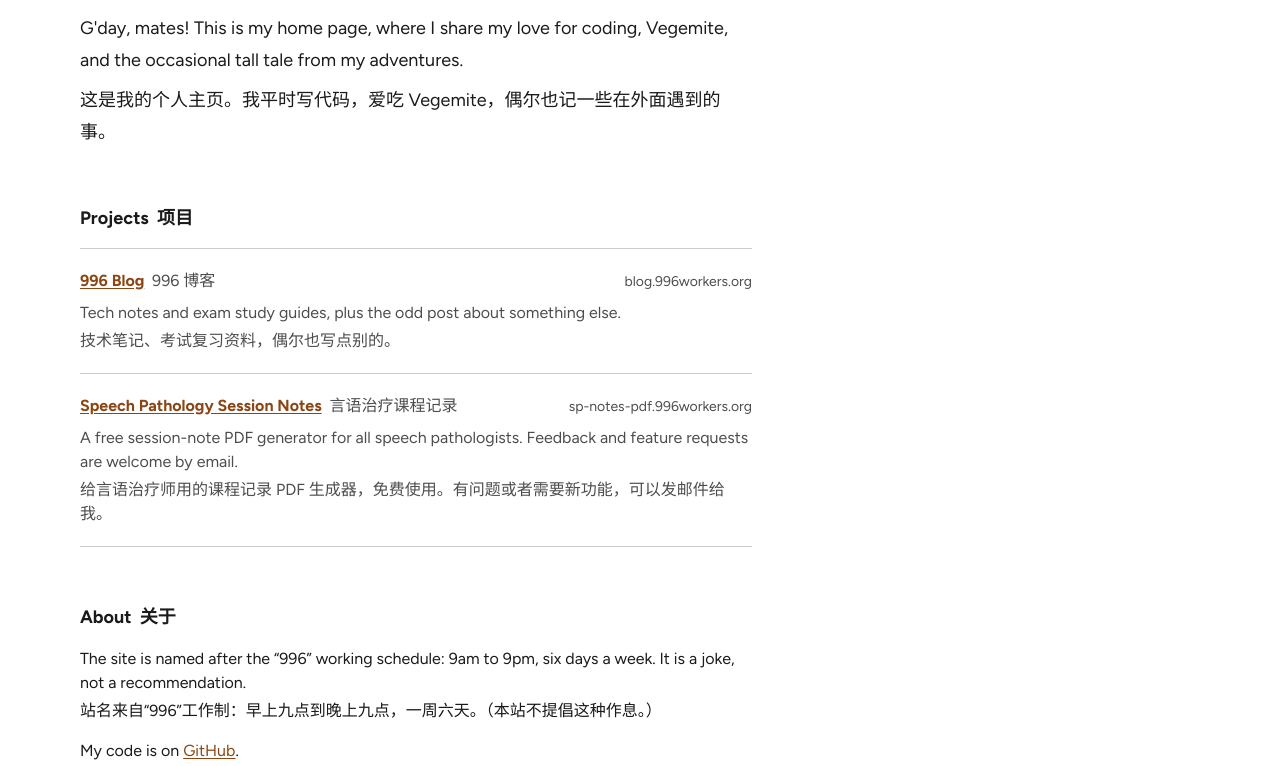
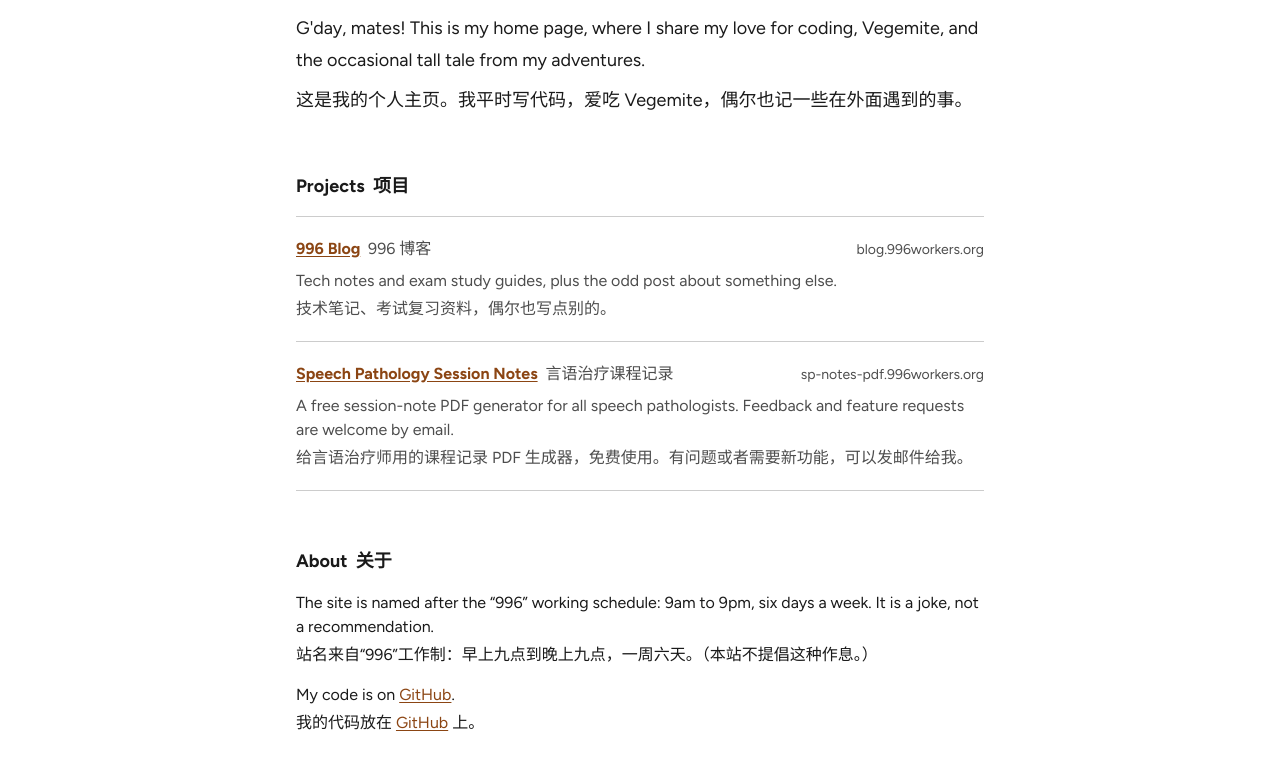
Before and after one commit to Blackmesa-Canteen/996-workers-org, a website: page index.html in a window 1280 px wide. Shown: the part 212-978 px from the top of the page. Drawn offline with Linux system fonts and the light colour scheme.

Commit message:
Centre the page in one narrow column
Header, main content and footer now share a single centred 768px
container, so the content no longer sits on the left of a 1200px area.

```diff
--- a/index.html
+++ b/index.html
@@ -79,7 +79,7 @@
 </header>
 
 <main id="main" class="wrap flex-1 py-12 lg:py-16">
-  <div class="max-w-2xl">
+  <div>
     <h1 class="text-[2rem]/10 text-primary">996 Workers</h1>
     <p class="mt-1 text-xl/8 font-bold text-primary" lang="zh-Hans">996工人之家</p>
     <p class="mt-6 text-lg/8">G'day, mates! This is my home page, where I share my love for coding, Vegemite, and the occasional tall tale from my adventures.</p>
--- a/src/site.css
+++ b/src/site.css
@@ -32,7 +32,7 @@
   }
 }
 
-/* Page container: 1200px including side padding. */
+/* Page container: one centred column, 768px including side padding. */
 @utility wrap {
-  @apply mx-auto w-full max-w-300 px-4 md:px-10;
+  @apply mx-auto w-full max-w-3xl px-4 md:px-10;
 }
```
Also changed, not shown: assets/css/site.css.
